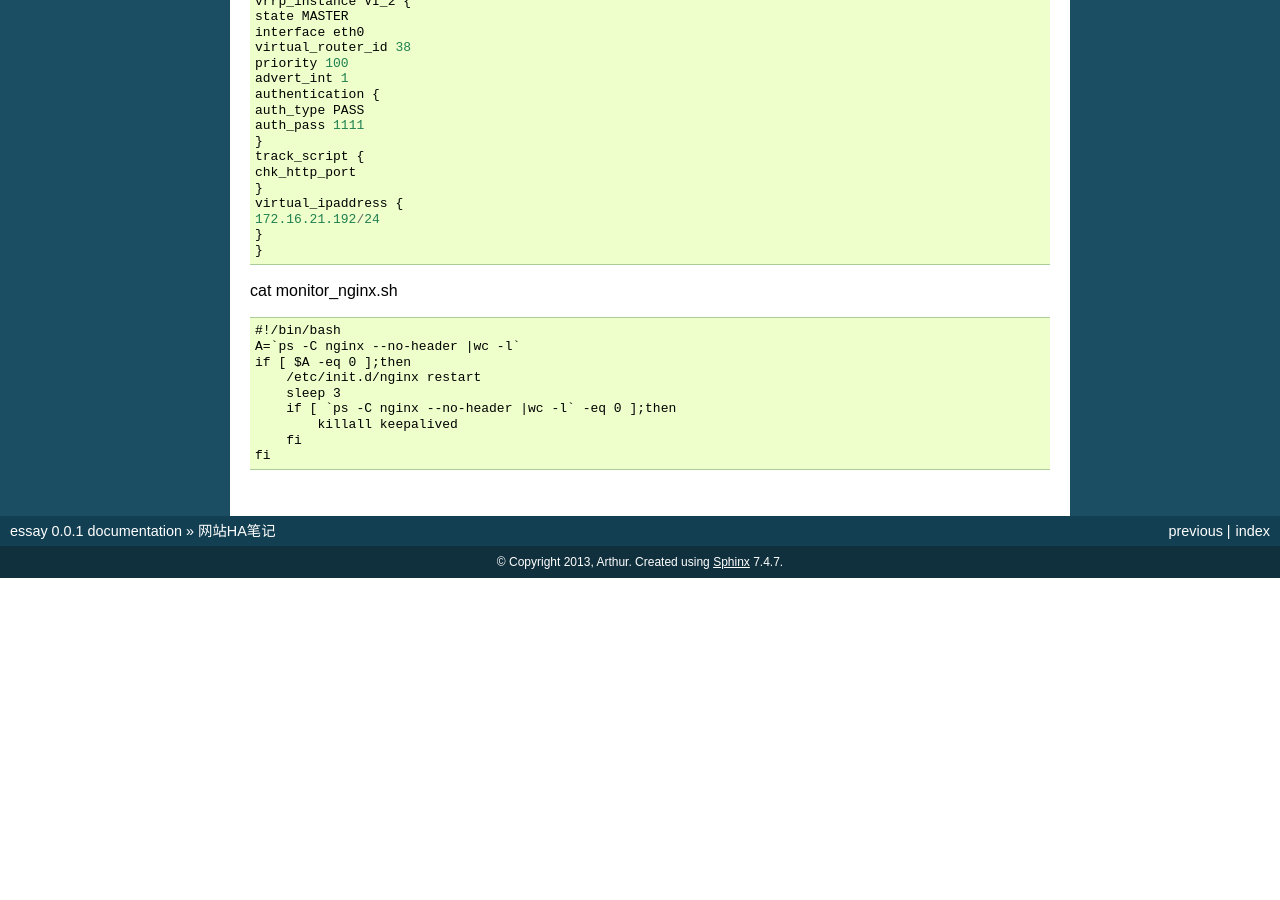
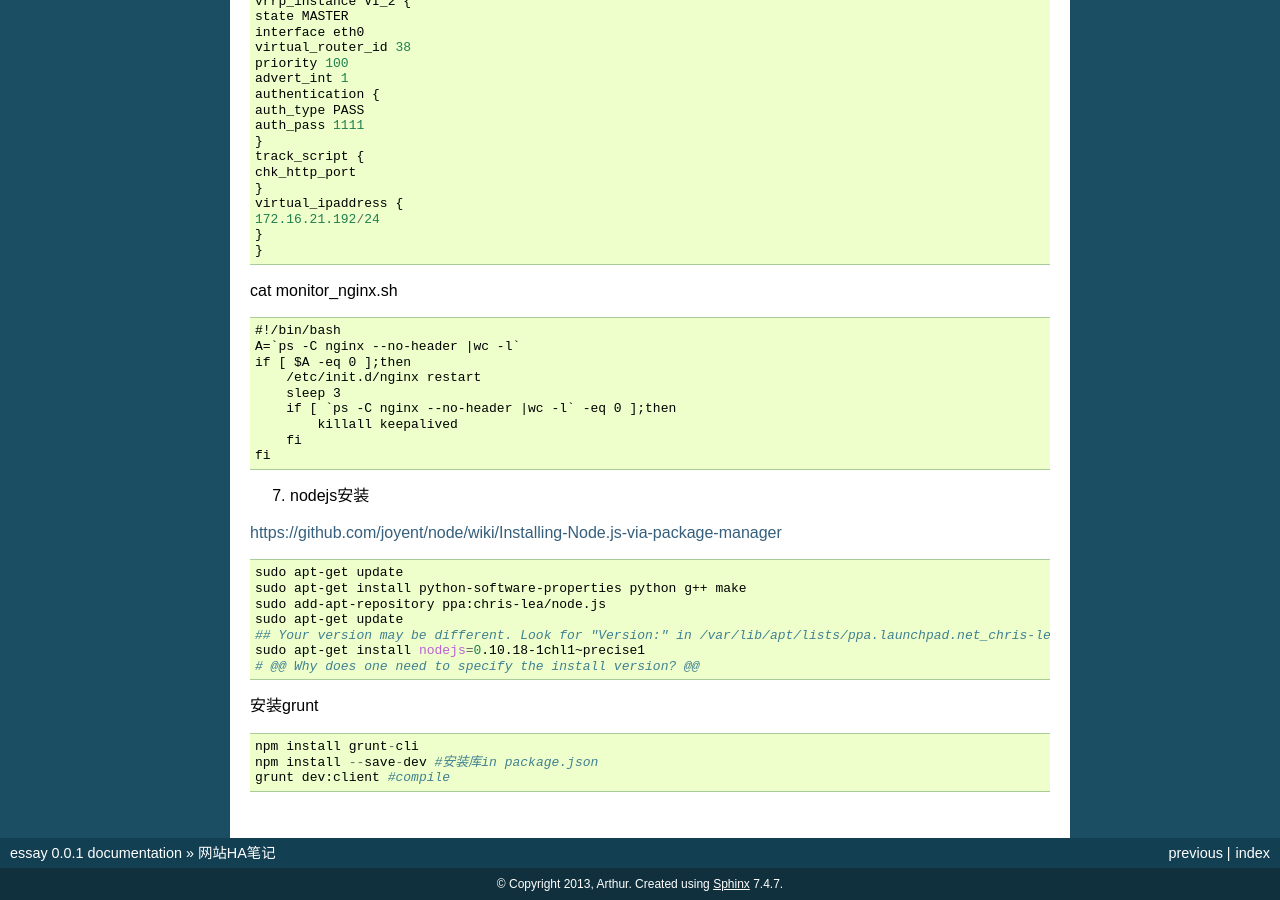
Before and after one commit to largetalk/newdatum, a Sphinx documentation site: the page built from notes/source/201309/ha.rst, in a window 1280 px wide and 900 px high, scrolled down 2564 px. Built offline with Sphinx 7.4.7, drawn with Linux system fonts in a browser that asks for light colours; formulas are drawn with MathJax 3; before the commit the page ends 3142 px from its top, so only the background shows below that.

Commit message:
add grunt

```diff
--- a/notes/source/201309/ha.rst
+++ b/notes/source/201309/ha.rst
@@ -181,3 +181,24 @@ cat monitor_nginx.sh ::
             killall keepalived
         fi
     fi
+
+
+7. nodejs安装
+
+https://github.com/joyent/node/wiki/Installing-Node.js-via-package-manager
+
+.. code-block:: shell
+
+    sudo apt-get update
+    sudo apt-get install python-software-properties python g++ make
+    sudo add-apt-repository ppa:chris-lea/node.js
+    sudo apt-get update
+    ## Your version may be different. Look for "Version:" in /var/lib/apt/lists/ppa.launchpad.net_chris-lea_node.js_[...]_Packages (ellipsised part of path varies with setup)
+    sudo apt-get install nodejs=0.10.18-1chl1~precise1
+    # @@ Why does one need to specify the install version? @@
+
+安装grunt ::
+
+    npm install grunt-cli
+    npm install --save-dev #安装库in package.json
+    grunt dev:client #compile
```
